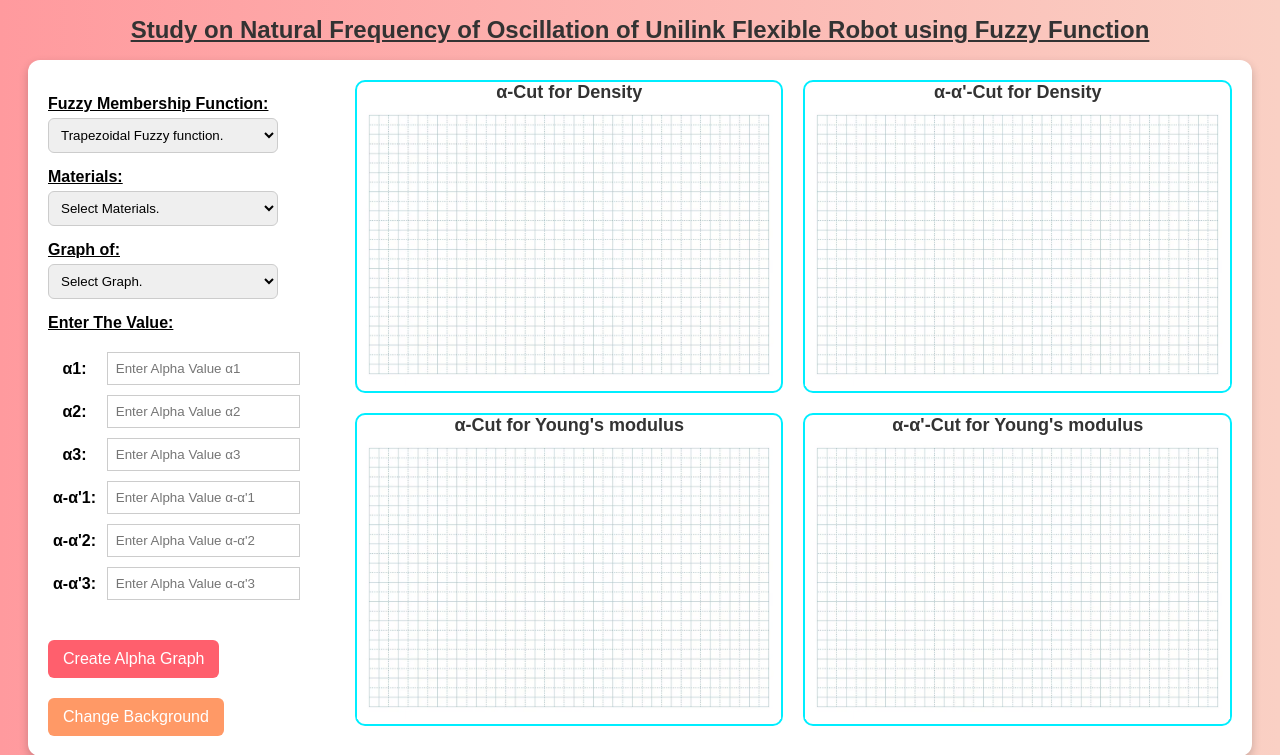
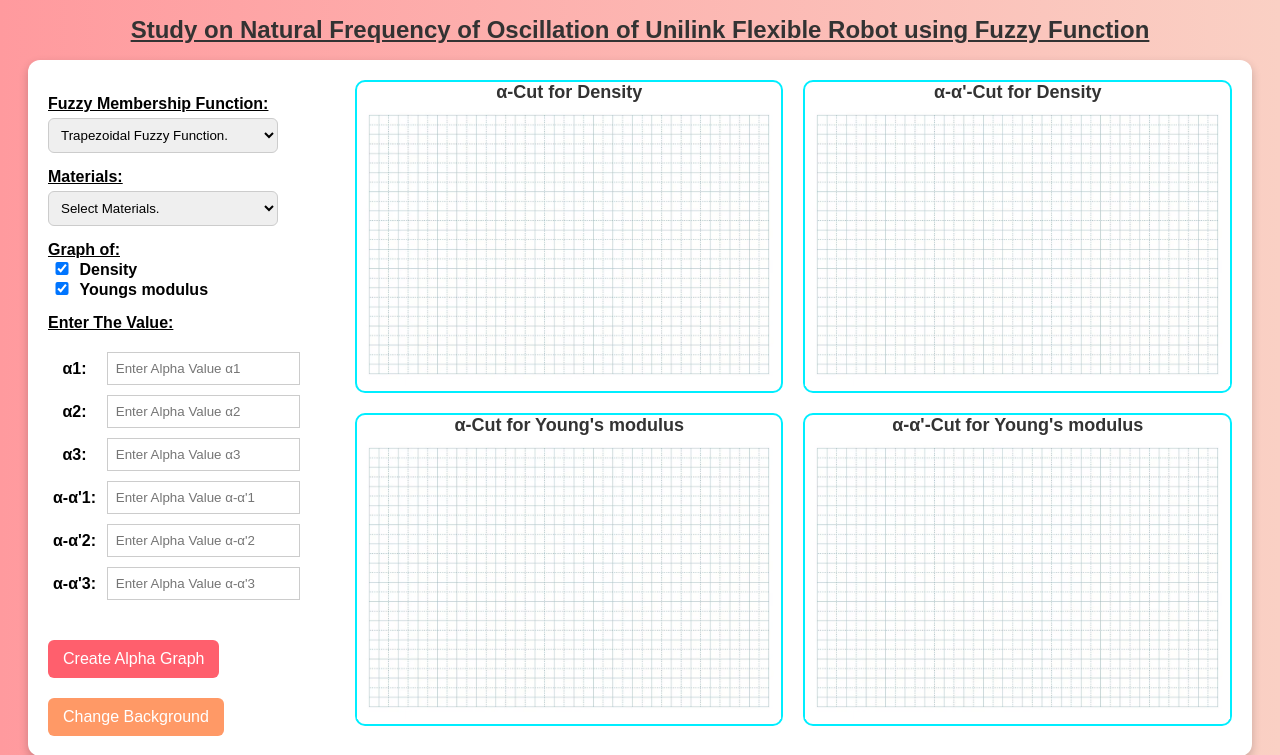
Before and after one commit to caliber123-dot/Graph-Fuzzy-Function, a Flask app: page / in a window 1280 px wide. Shown: the top 755 px of the page. Run offline with Flask 3, Linux system fonts and the light colour scheme.

Commit message:
first commit

```diff
--- a/app.py
+++ b/app.py
@@ -2,7 +2,6 @@ from flask import Flask, render_template, request
 from waitress import serve
 
 app = Flask(__name__)
-
 
 # @app.route('/')
 # def hello_world():
@@ -17,7 +16,8 @@ def index():
     if request.method=='POST':
         # Retrieve form data
         ddlmaterials = request.form.get('ddlmaterials')
-        ddlgraph = request.form.get('ddlgraph')
+        # ddlgraph = request.form.get('ddlgraph')
+        # ddlgraph = None
         a1 = request.form.get('alpha1')
         a2 = request.form.get('alpha2')
         a3 = request.form.get('alpha3')
@@ -25,37 +25,27 @@ def index():
         a4 = request.form.get('alpha_dash1')
         a5 = request.form.get('alpha_dash2')
         a6 = request.form.get('alpha_dash3')
-        if(ddlgraph == 'Density'):
-            if a1.strip() != '' and a2.strip() != '' and a3.strip() != '':
-                a1 = float(a1)
-                a2 = float(a2)
-                a3 = float(a3)
-                g1 = 'Alpha_' + 'Density' + '.png'
-                alphaDensityFun(a1,a2,a3,g1)
-            if a4.strip() != '' and a5.strip() != '' and a6.strip() != '':
-                a4 = float(a4)
-                a5 = float(a5)
-                a6 = float(a6)
-                g2 = 'Alpha_dash_' + 'Density' + '.png'
-                alphaDensityFun(a4,a5,a6,g2)
-        elif(ddlgraph == 'Youngs modulus'):
-            if a1.strip() != '' and a2.strip() != '' and a3.strip() != '':
-                a1 = float(a1)
-                a2 = float(a2)
-                a3 = float(a3)
-                g3 = 'Alpha_' + 'Young' + '.png'
-                alphaYoungFun(a1,a2,a3,g3)
-            if a4.strip() != '' and a5.strip() != '' and a6.strip() != '':
-                a4 = float(a4)
-                a5 = float(a5)
-                a6 = float(a6)
-                g4 = 'Alpha_dash_' + 'Young' + '.png'
-                alphaYoungFun(a4,a5,a6,g4)
+        if a1.strip() != '' and a2.strip() != '' and a3.strip() != '':
+            a1 = float(a1)
+            a2 = float(a2)
+            a3 = float(a3)
+            g1 = 'Alpha_' + 'Density' + '.png'
+            alphaDensityFun(a1,a2,a3,g1)
+            g3 = 'Alpha_' + 'Young' + '.png'
+            alphaYoungFun(a1,a2,a3,g3)
+        if a4.strip() != '' and a5.strip() != '' and a6.strip() != '':
+            a4 = float(a4)
+            a5 = float(a5)
+            a6 = float(a6)
+            g2 = 'Alpha_dash_' + 'Density' + '.png'
+            alphaDensityFun(a4,a5,a6,g2)
+            g4 = 'Alpha_dash_' + 'Young' + '.png'
+            alphaYoungFun(a4,a5,a6,g4)
 
-        return render_template('index.html', g1=g1,g2=g2,g3=g3,g4=g4,a1=a1,a2=a2,a3=a3,a4=a4,a5=a5,a6=a6,s1=ddlmaterials,s2=ddlgraph )
+        return render_template('index.html', g1=g1,g2=g2,g3=g3,g4=g4,a1=a1,a2=a2,a3=a3,a4=a4,a5=a5,a6=a6,s1=ddlmaterials )
     return render_template('index.html',g1=g1,g2=g2,g3=g3,g4=g4)
 
 if __name__ == '__main__':
     # app.debug = True
-    # app.run(host="0.0.0.0", port=8000)
+    # app.run(host="0.0.0.0", port=8000, debug=True)
     serve(app, host="0.0.0.0", port=8000, threads=8)
--- a/templates/index.html
+++ b/templates/index.html
@@ -137,7 +137,8 @@
                     <label><u>Fuzzy Membership Function:</u></label>
                     <select name="ddlfuntion">
                         <option>Select Function.</option>
-                        <option selected>Trapezoidal Fuzzy function.</option>
+                        <option selected>Trapezoidal Fuzzy Function.</option>
+                        <option>Triangular Fuzzy Function.</option>
                     </select>
                 </div>
 
@@ -154,12 +155,16 @@
                 </div>
                 <div class="form-group">
                     <label><u>Graph of:</u></label>
-                    <select name="ddlgraph" required>
+                    <input type="checkbox" id="vehicle1" name="vehicle1" value="Bike" style="width: 20px;" checked>
+                    <label for="vehicle1" style="display: contents;"> Density</label><br>
+                    <input type="checkbox" id="vehicle2" name="vehicle2" value="Car" style="width: 20px;" checked>
+                    <label for="vehicle2" style="display: contents;"> Youngs modulus</label><br>
+                    <!-- <select name="ddlgraph" required>
                         <option value="">Select Graph.</option>
                         <option value="Density" {% if s2=="Density" %}selected{% endif %}>Density</option>
                         <option value="Youngs modulus" {% if s2=="Youngs modulus" %}selected{% endif %}>Young's modulus</option>
 
-                    </select>
+                    </select> -->
                 </div>
                 <label class="form-group"><u>Enter The Value:</u></label>
                 <table>
```
